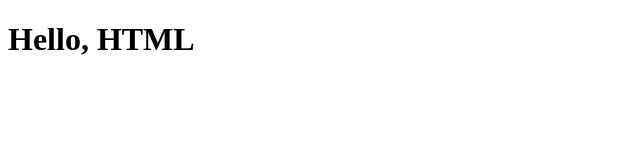
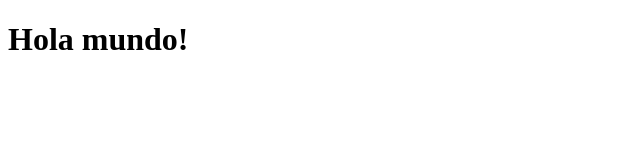
Before and after one commit to Endless-Continue/Clase-git-cuc, a plain HTML site: page index.html in a window 1280 px wide. Shown: the whole page, without its empty margins (0-640 px from the left). Drawn offline with Linux system fonts and the light colour scheme.

Commit message:
Octavo commit

```diff
--- a/index.html
+++ b/index.html
@@ -6,6 +6,6 @@
     <title>HTML Page</title>
   </head>
   <body>
-    <h1>Hello, HTML</h1>
+    <h1>Hola mundo!</h1>
   </body>
 </html>
```
